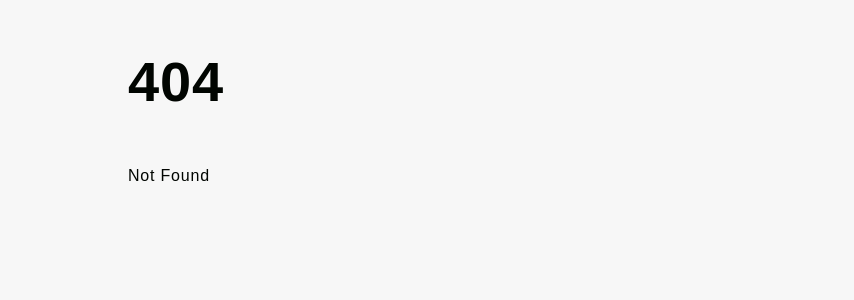
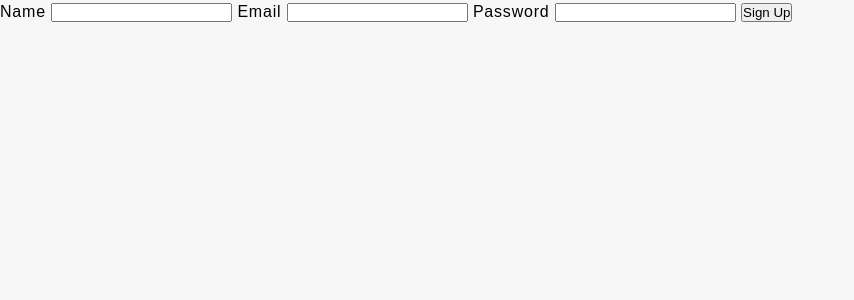
Before and after one commit to lanternLightDeveloper/newRecipeGenerator, a SvelteKit app: page /register in a window 1280 px wide. Before the commit this address had no page. Shown: the top 300 px of the page, without its empty margins (0-854 px from the left). Built offline with nearby package versions, Linux system fonts and the light colour scheme.

Commit message:
auth work

```diff
--- /dev/null
+++ b/src/routes/register/+page.svelte
@@ -0,0 +1,42 @@
+<script lang="ts">
+	let email = '';
+	let password = '';
+	let name = '';
+	let error = '';
+
+	async function submitForm() {
+		const res = await fetch('/register', {
+			method: 'POST',
+			headers: { 'Content-Type': 'application/json' },
+			body: JSON.stringify({ email, password, name })
+		});
+
+		const data = await res.json();
+
+		if (!res.ok) {
+			error = data.error;
+			return;
+		}
+
+		window.location.href = '/login'; // Go to login after signup
+	}
+</script>
+
+<form on:submit|preventDefault={submitForm}>
+	{#if error}
+		<p style="color:red">{error}</p>
+	{/if}
+	<label>
+		Name
+		<input type="text" bind:value={name} required />
+	</label>
+	<label>
+		Email
+		<input type="email" bind:value={email} required />
+	</label>
+	<label>
+		Password
+		<input type="password" bind:value={password} required />
+	</label>
+	<button type="submit">Sign Up</button>
+</form>
```
Also changed, not shown: src/routes/login/+page.svelte (added, +38 -0 lines), src/routes/profile/+page.svelte (added, +24 -0 lines).
